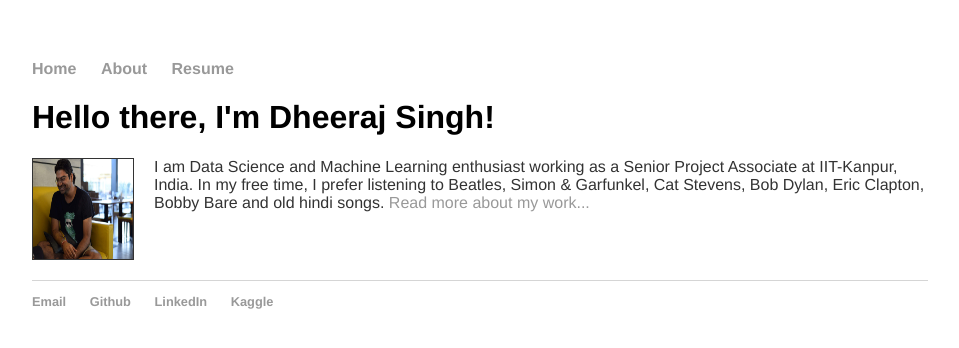
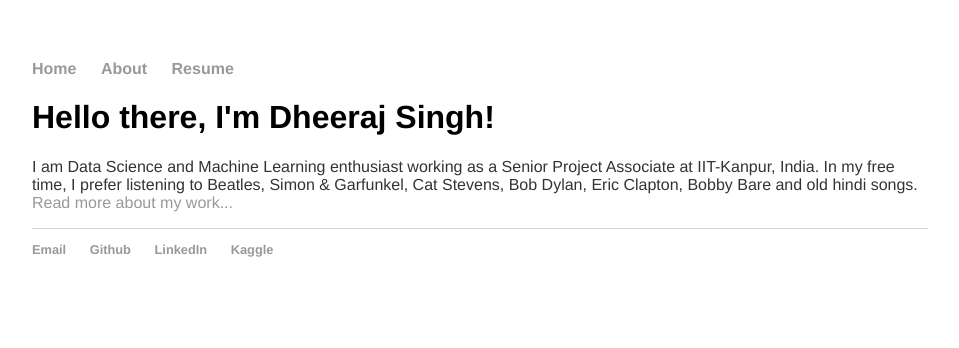
Before and after one commit to Dheeraj2444/Dheeraj2444.github.io, a Jekyll site: the page built from index.html, in a window 1280 px wide. Shown: the top 348 px of the page, without its empty margins (160-1119 px from the left). Built offline with Jekyll 4.4.1, drawn with Linux system fonts in a browser that asks for light colours.

Commit message:
Update index.html

```diff
--- a/index.html
+++ b/index.html
@@ -4,7 +4,7 @@ title: Dheeraj Singh
 ---
 <div id="content">
 	<h1>Hello there, I'm Dheeraj Singh!</h1>
-	<p><img src="./images/14273332_10205646513400738_645072988_o.jpg" alt="Profile Image"  border="1px" width="100" height="100"/>
-	I am Data Science and Machine Learning enthusiast working as a Senior Project Associate at IIT-Kanpur, India. In my free time,
+	<!--<p><img src="./images/14273332_10205646513400738_645072988_o.jpg" alt="Profile Image"  border="1px" width="100" height="100"/>-->
+	<p>I am Data Science and Machine Learning enthusiast working as a Senior Project Associate at IIT-Kanpur, India. In my free time,
 	I prefer listening to Beatles, Simon & Garfunkel, Cat Stevens, Bob Dylan, Eric Clapton, Bobby Bare and old hindi songs. <a href="/about">Read more about my work...</a></p>
 </div>
```
